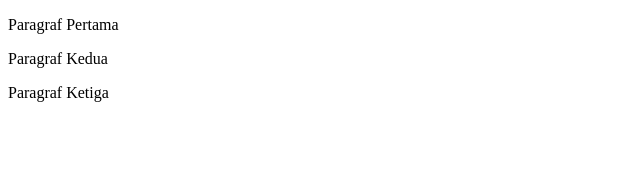
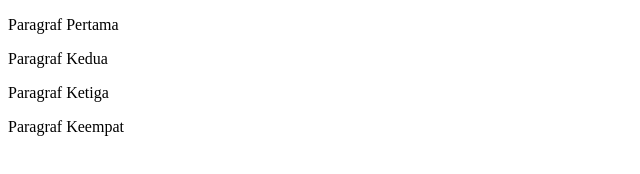
Before and after one commit to nickdev009/co-mentoring-bootcamp, a plain HTML site: page index.html in a window 1280 px wide. Shown: the whole page, without its empty margins (0-640 px from the left). Drawn offline with Linux system fonts and the light colour scheme.

Commit message:
Update index.html

```diff
--- a/index.html
+++ b/index.html
@@ -9,5 +9,6 @@
     <p>Paragraf Pertama</p>
     <p>Paragraf Kedua</p>
     <p>Paragraf Ketiga</p>
+    <p>Paragraf Keempat</p>
 </body>
 </html>
```
